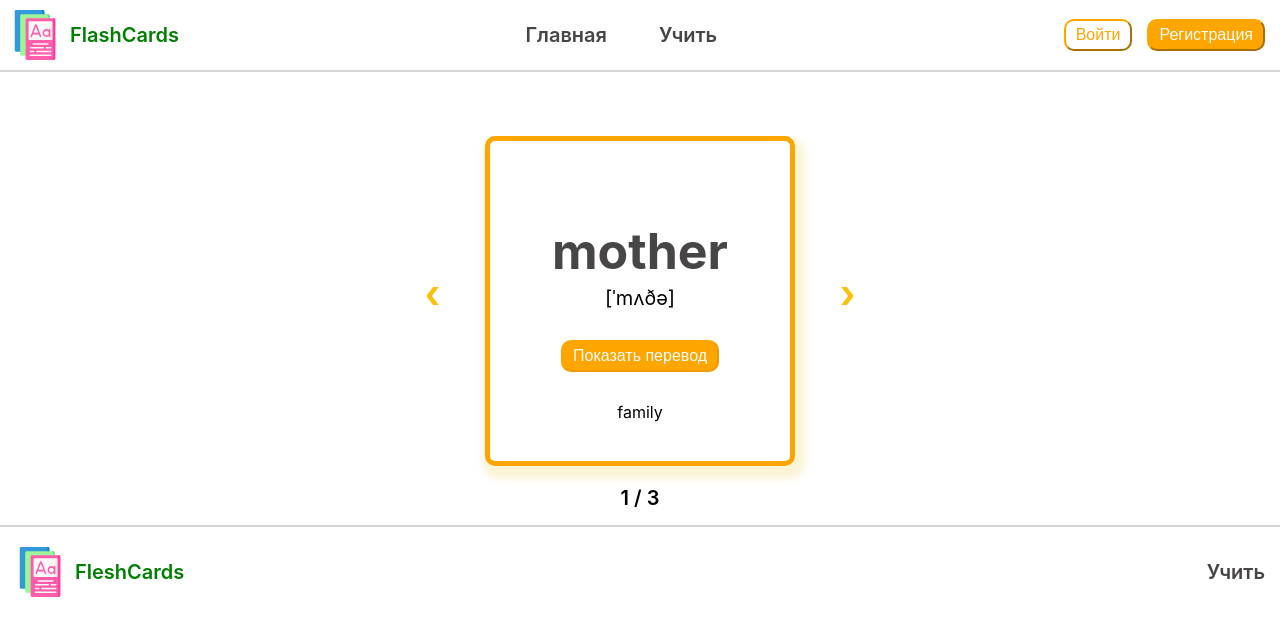
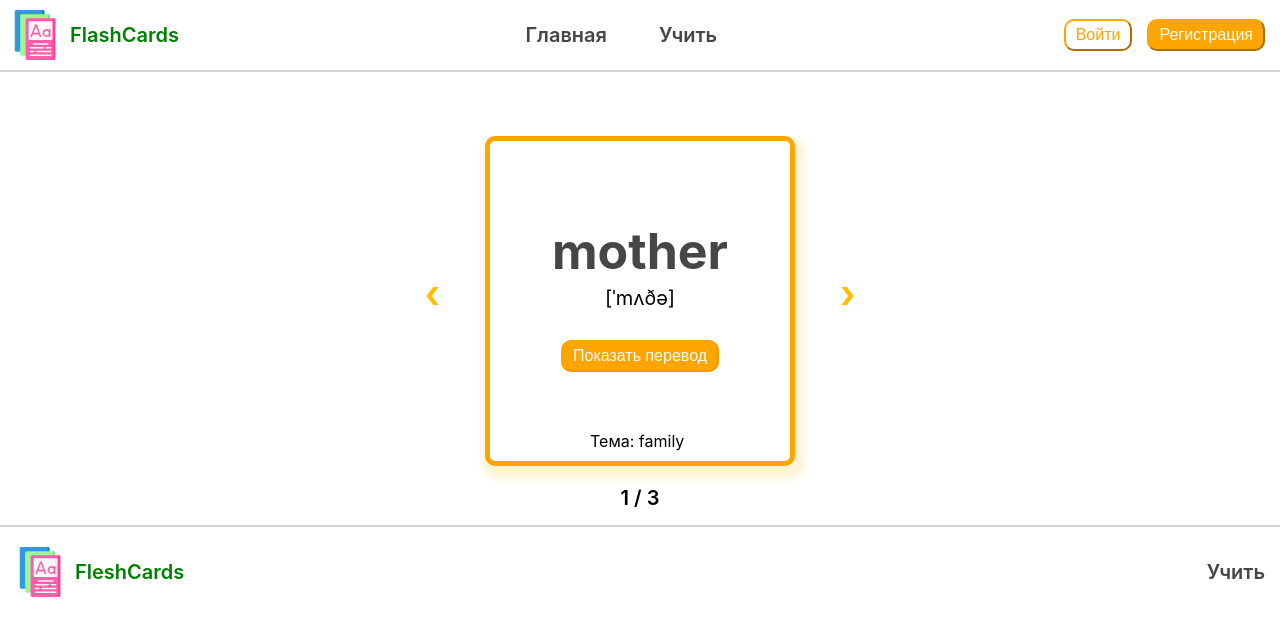
Before and after one commit to IrinaParamonova7980/Flashcards, a React (Create React App) app: page /game in a window 1280 px wide. Shown: the top 636 px of the page. Built offline with nearby package versions, Linux system fonts and the light colour scheme.

Commit message:
location of the topic in the word card

```diff
--- a/src/components/WordCard/WordCard.jsx
+++ b/src/components/WordCard/WordCard.jsx
@@ -22,7 +22,7 @@ export default function WordCard(props) {
           onClick={() => showTranslation(true)}
         ></Button>
       )}
-      <div className={styles.topic}>{props.tags}</div>
+      <div className={styles.topic}>Тема: {props.tags}</div>
     </div>
   );
 }
--- a/src/components/WordCard/wordCard.module.scss
+++ b/src/components/WordCard/wordCard.module.scss
@@ -1,6 +1,7 @@
 @import "./../variables.scss";
 
 .card {
+  position: relative;
   width: 70%;
   height: 320px;
   border-radius: 10px;
@@ -23,8 +24,14 @@
 }
 
 .topic {
+  position: absolute;
+  bottom: 10px;
+  left: calc(50% - 40px);
   font-size: $fontSmall;
-  bottom: 10px;
+
+  @media (min-width: 768px), (orientation: landscape) {
+    left: 100px;
+  }
 }
 
 .button {
```
